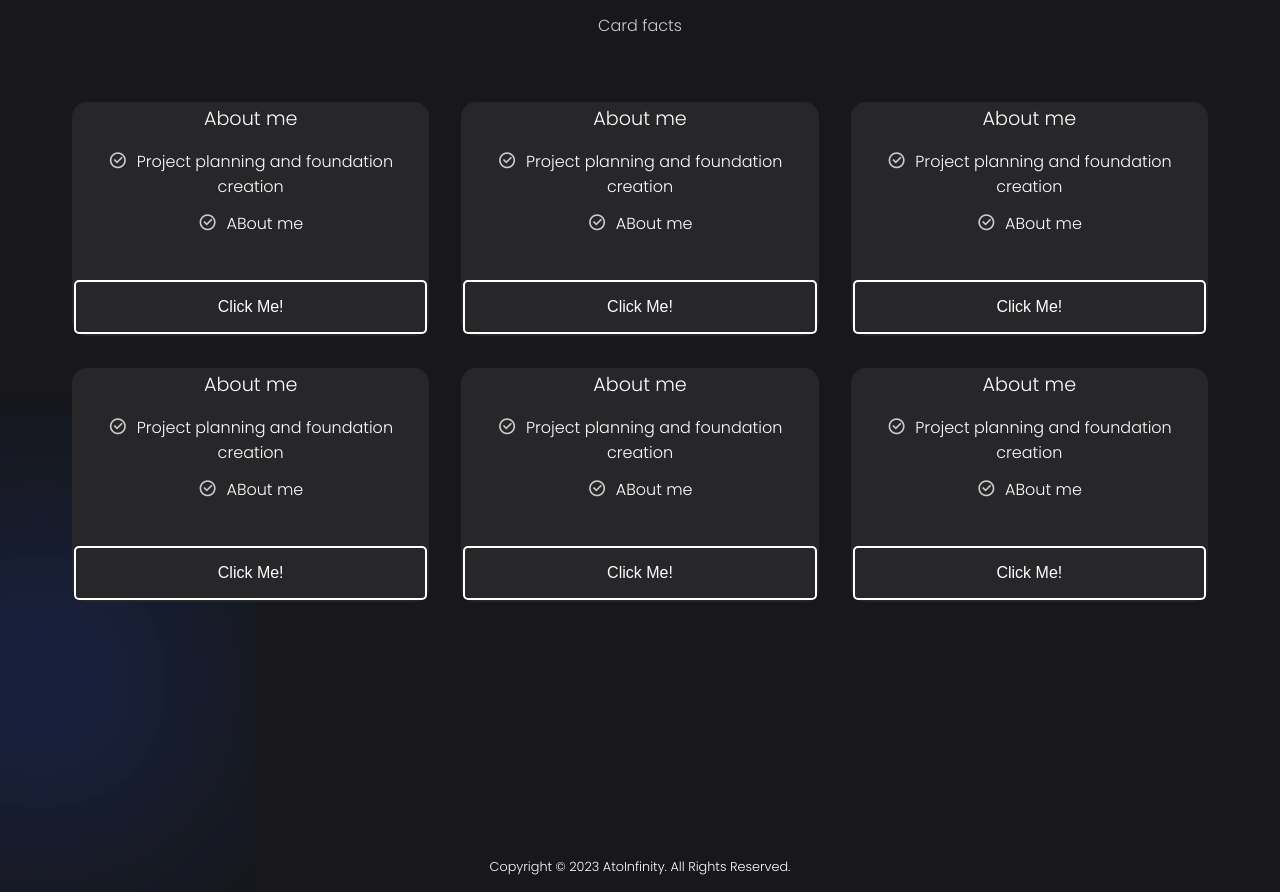
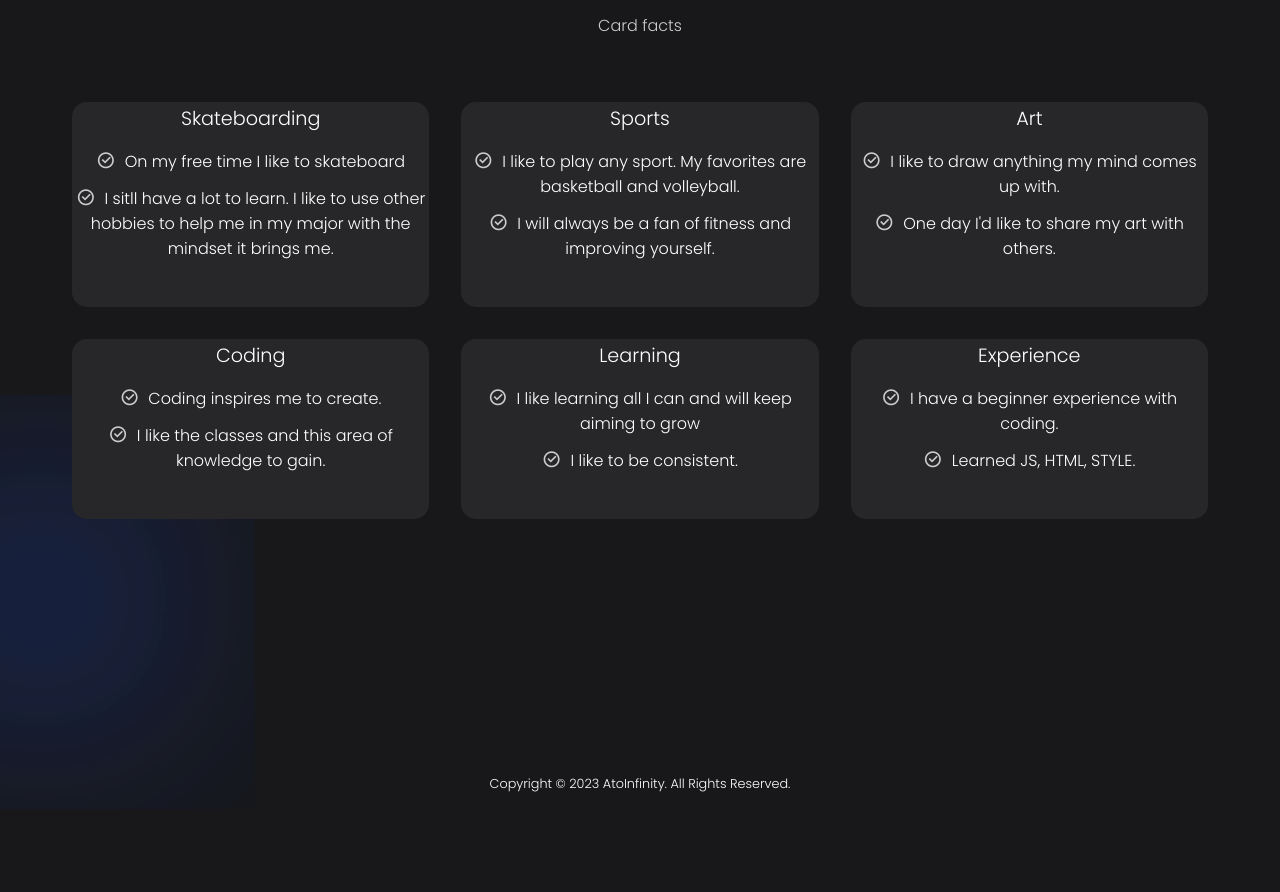
Before and after one commit to alexw1se/Portfolio, a plain HTML site: page index.html in a window 1280 px wide. Shown: the part 1384-2276 px from the top of the page. After the commit the page ends 2193 px from the top, so only its background shows below. Drawn offline with nearby package versions, Linux system fonts and the light colour scheme.

Commit message:
commit 2

```diff
--- a/index.html
+++ b/index.html
@@ -78,88 +78,83 @@
         <div class="plans">
             <div class="card">
                 <div class="content">
-                    <h4>About me</h4>
+                    <h4>Skateboarding</h4>
                     <p>
                         <i class="ri-checkbox-circle-line"></i>
-                        Project planning and foundation creation
+                        On my free time I like to skateboard
                     </p>
                     <p>
                         <i class="ri-checkbox-circle-line"></i>
-                        ABout me
+                        I sitll have a lot to learn. I like to use other hobbies to help me in my major with the mindset it brings me.
                     </p>
                 </div>
-                <button class="btn">Click Me!</button>
             </div>
             <div class="card">
                 <div class="content">
-                    <h4>About me</h4>
+                    <h4>Sports</h4>
                     <p>
                         <i class="ri-checkbox-circle-line"></i>
-                        Project planning and foundation creation
+                        I like to play any sport. My favorites are basketball and volleyball.
                     </p>
                     <p>
                         <i class="ri-checkbox-circle-line"></i>
-                        ABout me
+                        I will always be a fan of fitness and improving yourself.
                     </p>
                 </div>
-                <button class="btn">Click Me!</button>
             </div>
             <div class="card">
                 <div class="content">
-                    <h4>About me</h4>
+                    <h4>Art</h4>
                     <p>
                         <i class="ri-checkbox-circle-line"></i>
-                        Project planning and foundation creation
+                        I like to draw anything my mind comes up with.
                     </p>
                     <p>
                         <i class="ri-checkbox-circle-line"></i>
-                        ABout me
+                        One day I'd like to share my art with others.
                     </p>
                 </div>
-                <button class="btn">Click Me!</button>
             </div>
             <div class="card">
                 <div class="content">
-                    <h4>About me</h4>
+                    <h4>Coding</h4>
                     <p>
                         <i class="ri-checkbox-circle-line"></i>
-                        Project planning and foundation creation
+                        Coding inspires me to create.
                     </p>
                     <p>
                         <i class="ri-checkbox-circle-line"></i>
-                        ABout me
+                        I like the classes and this area of knowledge to gain.
                     </p>
                 </div>
-                <button class="btn">Click Me!</button>
             </div>
             <div class="card">
                 <div class="content">
-                    <h4>About me</h4>
+                    <h4>Learning</h4>
                     <p>
                         <i class="ri-checkbox-circle-line"></i>
-                        Project planning and foundation creation
+                        I like learning all I can and will keep aiming to grow
                     </p>
                     <p>
                         <i class="ri-checkbox-circle-line"></i>
-                        ABout me
+                        I like to be consistent.
                     </p>
                 </div>
-                <button class="btn">Click Me!</button>
             </div>
             <div class="card">
                 <div class="content">
-                    <h4>About me</h4>
+                    <h4>Experience</h4>
                     <p>
                         <i class="ri-checkbox-circle-line"></i>
-                        Project planning and foundation creation
+                        I have a beginner experience with coding.
                     </p>
                     <p>
                         <i class="ri-checkbox-circle-line"></i>
-                        ABout me
+                        Learned JS, HTML, STYLE.
                     </p>
                 </div>
-                <button class="btn">Click Me!</button>
             </div>
+
 
         </div>
     </section>
@@ -175,5 +170,7 @@
     </div>
 
     <script src="script.js"></script>
+
+
 </body>
 </html>
```
Also changed, not shown: style.css (line endings or trailing spaces).
